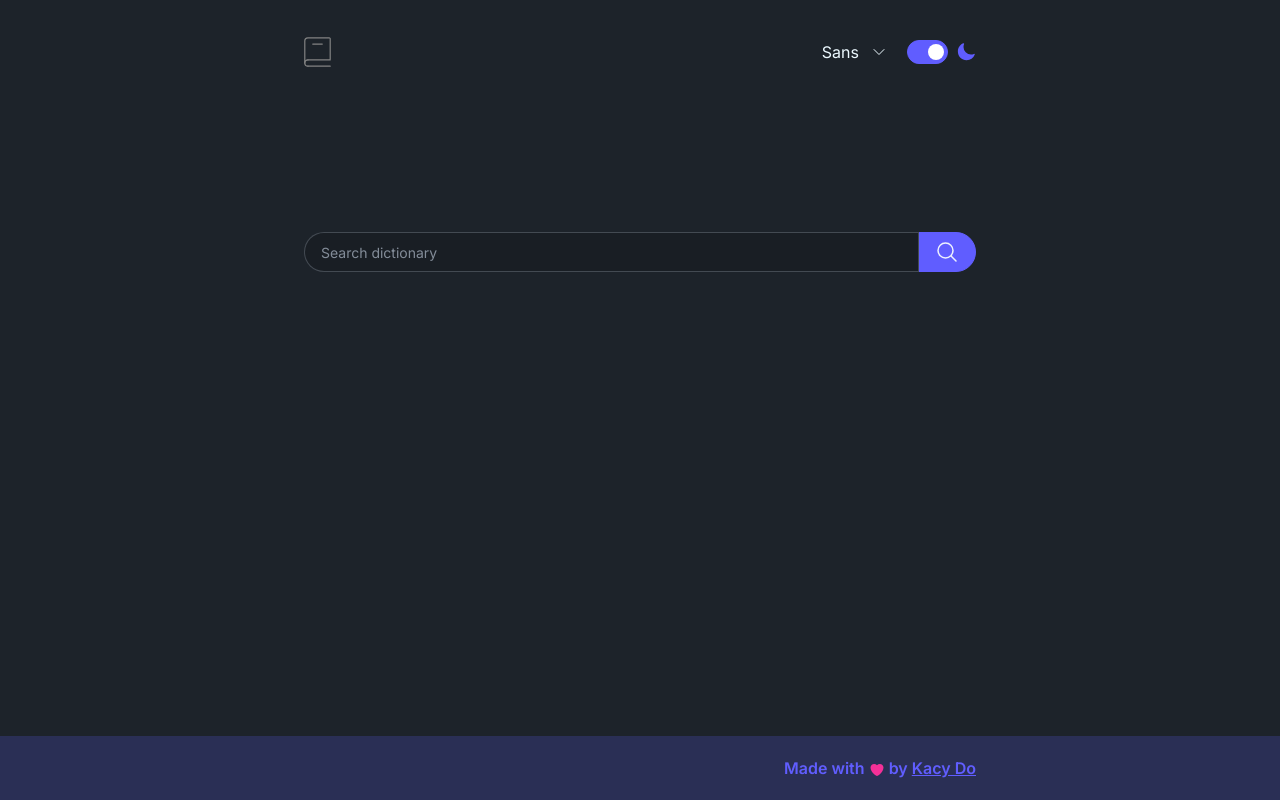
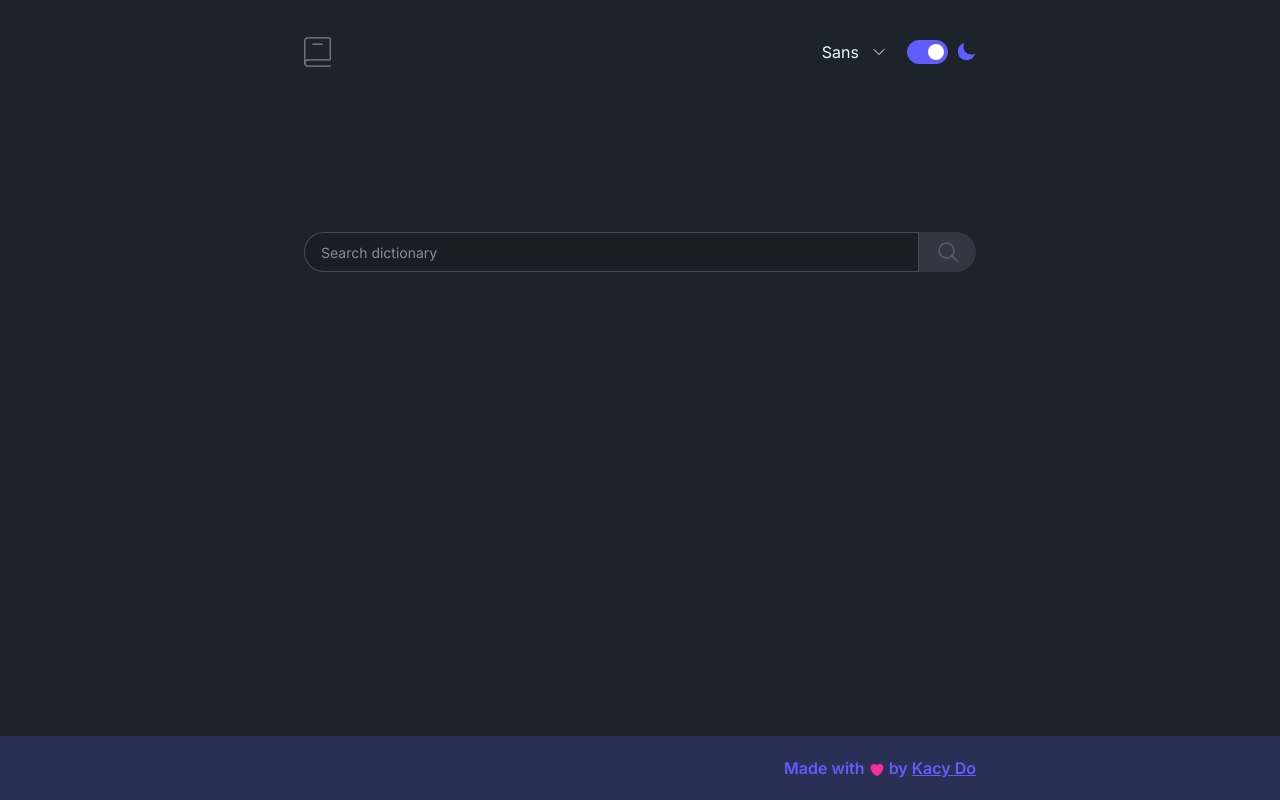
Before and after one commit to kacydodev/dictionary-next-supabase, a Next.js app: page / in a window 1280 px wide. Built offline with nearby package versions, Linux system fonts and the light colour scheme.

Commit message:
refactor form submission. Set button to disabled on error

```diff
--- a/app/actions.ts
+++ /dev/null
@@ -1,13 +0,0 @@
-'use server';
-
-import { redirect } from 'next/navigation';
-
-export async function submitForm(formData: FormData) {
-	const query = formData.get('query');
-
-	redirect(`/lookup/${query}`);
-}
-
-// export async function Redirect(query: string) {
-// 	redirect(`/lookup/${query}`);
-// }
--- a/components/Searchbar.tsx
+++ b/components/Searchbar.tsx
@@ -6,10 +6,10 @@ import React, { useState } from 'react';
 
 export default function Searchbar() {
 	// TODO: search bar display current query word. Zustand?
-	// TODO: error boundary for query NaN, undefined, minChar
 	const [isDirty, setIsDirty] = useState<boolean | null>(null);
-	const [input, setInput] = useState<string | null>(null);
+	const [input, setInput] = useState<string>('');
 	const [error, setError] = useState<string | null>(null);
+	const buttonState = !isDirty || error ? 'btn-disabled' : '';
 
 	// Accepts only alphabets, space and hyphens
 	const regex = /^[a-zA-Z- ]*$/gm;
@@ -34,7 +34,7 @@ export default function Searchbar() {
 	}
 
 	return (
-		<form action={submitForm} className='relative w-full mb-6'>
+		<form action={`/lookup/${input}`} className='relative w-full mb-6'>
 			<div className='join w-full'>
 				<input
 					onMouseDown={() => setIsDirty(true)}
@@ -45,11 +45,14 @@ export default function Searchbar() {
 					placeholder='Search dictionary'
 					className='input join-item w-full pl-4 bg-base-200 rounded-l-full'
 				/>
-				<button type='submit' className='btn btn-primary join-item shadow-none'>
+				<button
+					type='submit'
+					className={`btn btn-primary join-item shadow-none ${buttonState}`}
+				>
 					<MagnifyingGlassIcon className='size-6' />
 				</button>
 			</div>
-			<p className='absolute bottom-0 ml-4 text-sm md:text-base text-error'>
+			<p className={`absolute bottom-0 ml-4 text-sm md:text-base text-error`}>
 				{error ? error : ' '}
 			</p>
 		</form>
```
